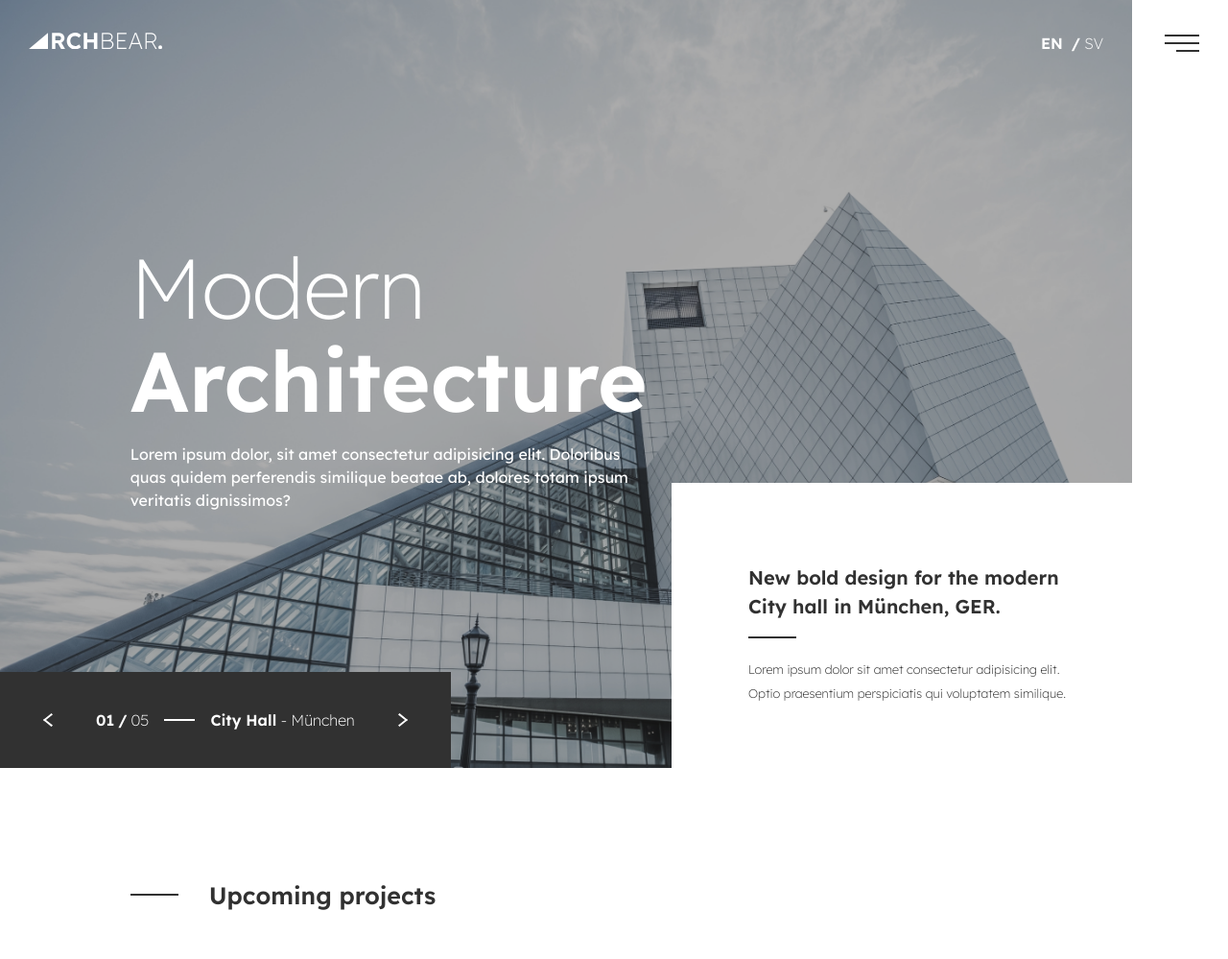
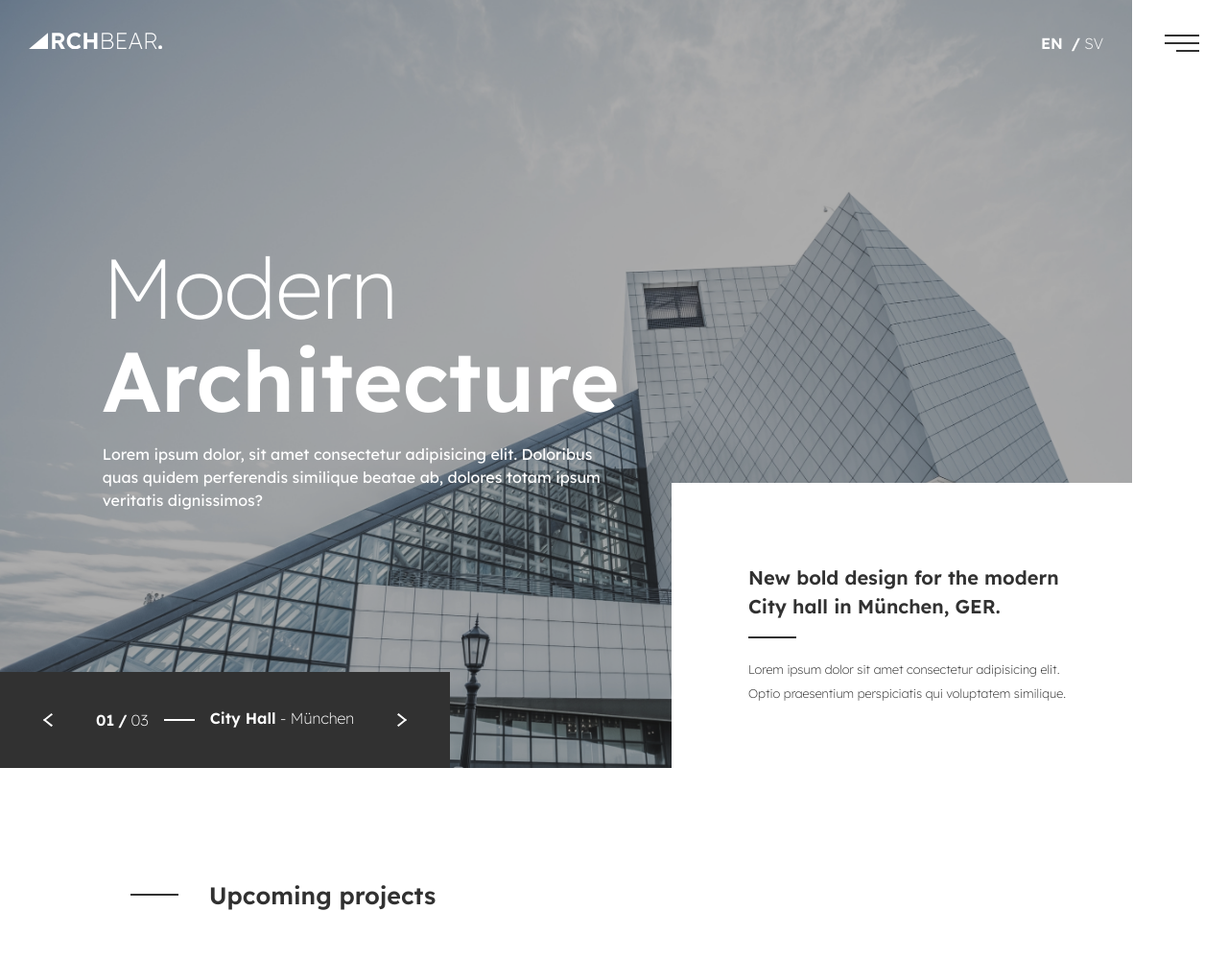
Before and after one commit to nataliasundstrm/archbear, a PHP site: page / in a window 1280 px wide. Shown: the top 999 px of the page at 96% size. Run offline with PHP 8.4, Linux system fonts and the light colour scheme.

Commit message:
Add slider to hero

```diff
--- a/index.html
+++ b/index.html
@@ -8,7 +8,11 @@
     <link rel="preconnect" href="https://fonts.googleapis.com">
     <link rel="preconnect" href="https://fonts.gstatic.com" crossorigin>
     <link href="https://fonts.googleapis.com/css2?family=Lexend:wght@200;300;400;500;600;700&display=swap" rel="stylesheet">
+    <link rel="stylesheet" href="https://unpkg.com/swiper@8/swiper-bundle.min.css"/>
     <link rel="stylesheet" href="style.css">
+
+    <script src="https://unpkg.com/swiper@8/swiper-bundle.min.js"></script>
+    <script src="js/slider.js" defer></script>
 
 </head>
 <body>
@@ -48,12 +52,55 @@
         </header>
 
         <!-- Hero -->
-        <section class="hero slider">
-            <div class="hero__inner slider__wrapper">
+        <section class="hero slider swiper">
+            <div class="hero__inner slider__wrapper swiper-wrapper">
 
-                <div class="hero__content">
-                    <h2 class="hero__title">Modern <br><strong>Architecture</strong></h2>
-                    <p class="hero__ingress">Lorem ipsum dolor, sit amet consectetur adipisicing elit. Doloribus quas quidem perferendis similique beatae ab, dolores totam ipsum veritatis dignissimos?</p>
+                <!-- Slide 1 -->
+                <div class="hero__content swiper-slide" style="background-image: url(assets/images/hero@2x.jpg);">
+                    <div class="anchor-name"><strong>City Hall</strong> - München</div>
+                    <div class="hero__text">
+                        <h2 class="hero__title">Modern <br><strong>Architecture</strong></h2>
+                        <p class="hero__ingress">Lorem ipsum dolor, sit amet consectetur adipisicing elit. Doloribus quas quidem perferendis similique beatae ab, dolores totam ipsum veritatis dignissimos?</p>
+                    </div>
+
+                    <div class="slider__description">
+                        <div>
+                            <h3 class="slider__title">New bold design for the modern City hall in München, GER.</h3>
+                            <p class="slider__text">Lorem ipsum dolor sit amet consectetur adipisicing elit. Optio praesentium perspiciatis qui voluptatem similique.</p>
+                        </div>
+                    </div>
+                </div>
+
+                <!-- Slide 2 -->
+                <div class="hero__content swiper-slide" style="background-image: url(assets/images/hero-3.jpg);">
+                    <div class="anchor-name"><strong>Beach Villas</strong> - Florida</div>
+                    <div class="hero__text">
+                        <h2 class="hero__title">Beach Villas<br><strong>in Sunny Florida</strong></h2>
+                        <p class="hero__ingress">Lorem ipsum dolor sit amet consectetur, adipisicing elit. Ipsa nihil tempore iste a maxime aliquam consectetur nemo natus numquam. Pariatur? </p>
+                    </div>
+
+                    <div class="slider__description">
+                        <div>
+                            <h3 class="slider__title">Finally, Florida gets their new Beach Villas.</h3>
+                            <p class="slider__text">Lorem ipsum dolor sit amet, consectetur adipisicing elit. Quis voluptas soluta rerum minus iure facere!</p>
+                        </div>
+                    </div>
+                </div>
+
+                <!-- Slide 3 -->
+                <div class="hero__content swiper-slide" style="background-image: url(assets/images/hero-2@2x.jpg);">
+                    <div class="anchor-name"><strong>Microsoft HQ</strong> - Washigton DC</div>
+                    <div class="hero__text">
+                        <h2 class="hero__title">Modern <br><strong>Architecture</strong></h2>
+                        <p class="hero__ingress">Lorem ipsum dolor, sit amet consectetur adipisicing elit. Doloribus quas quidem perferendis similique beatae ab, dolores totam ipsum veritatis dignissimos?</p>
+                    </div>
+
+                    <div class="slider__description">
+                        <div>
+                            <h3 class="slider__title">New bold design for the modern City hall in München, GER.</h3>
+                            <p class="slider__text">Lorem ipsum dolor sit amet consectetur adipisicing elit. Optio praesentium perspiciatis qui voluptatem similique.</p>
+                        </div>
+                    </div>
                 </div>
 
             </div>
@@ -61,18 +108,12 @@
             <div class="slider__pagination">
                 <a href="" class="slider__arrow slider__arrow--left"><img src="assets/icons/icon-chevron_left.svg" alt=""></a>
                 <div class="slider__meta">
-                    <div class="slider__counter"><strong>01</strong>05</div>
+                    <div class="slider__counter"><strong class="slider__current">01</strong><span class="slider__total">05</span></div>
                     <div class="slider__anchor"><strong>City Hall</strong> - München</div>
                 </div>
                 <a href="" class="slider__arrow slider__arrow--right"><img src="assets/icons/icon-chevron_right.svg" alt=""></a>
             </div>
 
-            <div class="slider__description">
-                <div>
-                    <h3 class="slider__title">New bold design for the modern City hall in München, GER.</h3>
-                    <p class="slider__text">Lorem ipsum dolor sit amet consectetur adipisicing elit. Optio praesentium perspiciatis qui voluptatem similique.</p>
-                </div>
-            </div>
         </section>
 
         <!-- Upcoming Projects -->
--- a/src/scss/layout/_layout.scss
+++ b/src/scss/layout/_layout.scss
@@ -14,6 +14,7 @@
     &__header {
         grid-column: wide;
     }
+
     &__title {
         @include title.large;
     }
--- a/style.css
+++ b/style.css
@@ -324,16 +324,34 @@ strong {
 }
 
 .hero {
+  width: 100%;
   background-color: #333;
-  background-image: url(assets/images/hero@2x.jpg);
+  min-height: 100vh;
+  position: relative;
+}
+.hero::after {
+  content: "";
+  position: absolute;
+  background-color: var(--color-light);
+  right: 0;
+  width: 100px;
+  top: 0;
+  bottom: 0;
+  z-index: 20000;
+}
+.hero__content {
+  display: grid;
+  grid-template-columns: var(--grid-content);
   background-size: cover;
   background-position: center;
-  min-height: 100vh;
-  display: grid;
-  grid-template-columns: var(--grid-container);
+  align-items: center;
   position: relative;
+  z-index: 999;
+  max-width: 100%;
+  width: 100%;
+  color: var(--color-light);
 }
-.hero::before {
+.hero__content::before {
   content: "";
   display: block;
   position: absolute;
@@ -344,29 +362,10 @@ strong {
   right: 0;
   opacity: 0.4;
 }
-.hero::after {
-  content: "";
-  position: absolute;
-  background-color: var(--color-light);
-  right: 0;
-  width: 100px;
-  top: 0;
-  bottom: 0;
-}
-.hero__inner {
-  grid-column: inner;
-  display: grid;
-  grid-template-columns: var(--grid-content);
-  gap: var(--grid-gap);
-  align-items: center;
-}
-.hero__content {
+.hero__text {
+  grid-column: wide;
   position: relative;
-  z-index: 999;
-  grid-column: wide;
-  max-width: var(--content-width);
-  width: 100%;
-  color: var(--color-light);
+  z-index: 1999;
 }
 .hero__title {
   font-weight: 200;
@@ -378,6 +377,9 @@ strong {
 .hero__ingress {
   max-width: var(--content-width-small);
 }
+.hero .anchor-name {
+  visibility: hidden;
+}
 
 .slider__pagination {
   position: absolute;
@@ -386,6 +388,7 @@ strong {
   bottom: 0;
   display: flex;
   align-items: center;
+  z-index: 20000;
 }
 .slider__arrow {
   width: 100px;
@@ -424,6 +427,7 @@ strong {
   width: 100%;
   padding: 4rem 9rem 4rem 5rem;
   z-index: 1001;
+  color: var(--color-dark);
 }
 .slider__title {
   font-size: var(--font-size-2);
```
Also changed, not shown: js/slider.js (added, +53 -0 lines), src/scss/layout/_hero.scss (+46 -25 lines), assets/images/hero-2.jpg (added), assets/images/hero-2@2x.jpg (added), assets/images/hero-3.jpg (added), assets/images/hero-3@2x.jpg (added), 1 other file.
